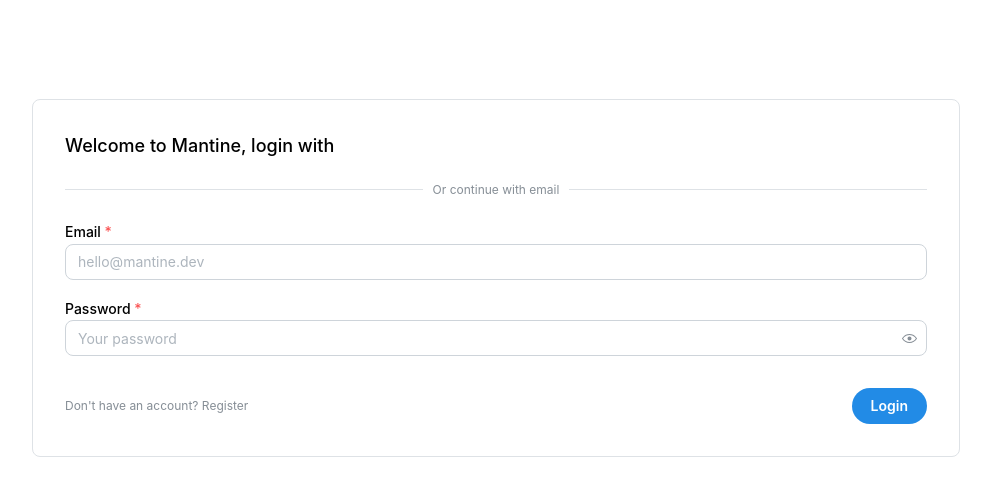
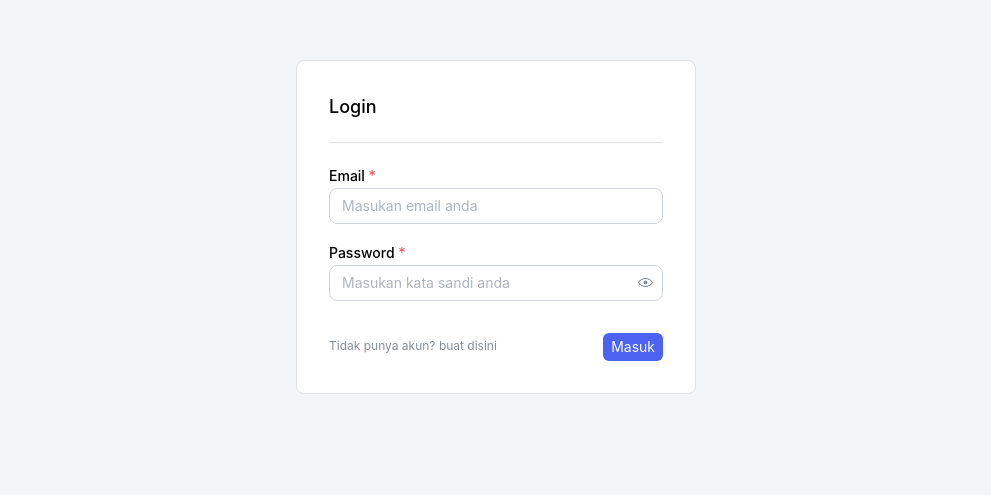
Before and after one commit to CPI-FS-SDG-11-D/LPM-frontend, a React (Vite) app: page /login in a window 1280 px wide. Shown: the part 173-668 px from the top of the page, without its empty margins (144-1135 px from the left). Built offline with nearby package versions, Linux system fonts and the light colour scheme.

Commit message:
selesai membuat loginPage

```diff
--- a/src/router/loginPage/loginPage.tsx
+++ b/src/router/loginPage/loginPage.tsx
@@ -33,14 +33,13 @@
   });
 
   return (
-    <Container
-     color="blue.7" pt="17rem">
-    <Paper radius="md" p="xl" withBorder {...props}>
+    <div className="bg-[#f4f5f9] flex h-screen justify-center items-center">
+      <Paper mx="auto" w="25rem" radius="md" p="xl" withBorder {...props}>
         <Text size="lg" fw={500}>
-        Welcome to Mantine, {type} with
+          Login
         </Text>
 
-      <Divider label="Or continue with email" labelPosition="center" my="lg" />
+        <Divider  labelPosition="center" my="lg" />
 
         <form onSubmit={form.onSubmit(() => {})}>
           <Stack>
@@ -57,7 +56,7 @@
             <TextInput
               required
               label="Email"
-            placeholder="hello@mantine.dev"
+              placeholder="Masukan email anda"
               value={form.values.email}
               onChange={(event) => form.setFieldValue('email', event.currentTarget.value)}
               error={form.errors.email && 'Invalid email'}
@@ -67,7 +66,7 @@
             <PasswordInput
               required
               label="Password"
-            placeholder="Your password"
+              placeholder="Masukan kata sandi anda"
               value={form.values.password}
               onChange={(event) => form.setFieldValue('password', event.currentTarget.value)}
               error={form.errors.password && 'Password should include at least 6 characters'}
@@ -87,14 +86,12 @@
             <Anchor component="button" type="button" c="dimmed" onClick={() => toggle()} size="xs">
               {type === 'register'
                 ? 'Already have an account? Login'
-              : "Don't have an account? Register"}
+                : "Tidak punya akun? buat disini"}
             </Anchor>
-          <Button type="submit" radius="xl">
-            {upperFirst(type)}
-          </Button>
+            <button className='rounded-md bg-[#4c62f0] text-sm text-white p-1 px-2'>Masuk</button>
           </Group>
         </form>
       </Paper>
-    </Container>
+    </div>
   );
 }
```
Lines whose indentation alone changed are shown as unchanged.
